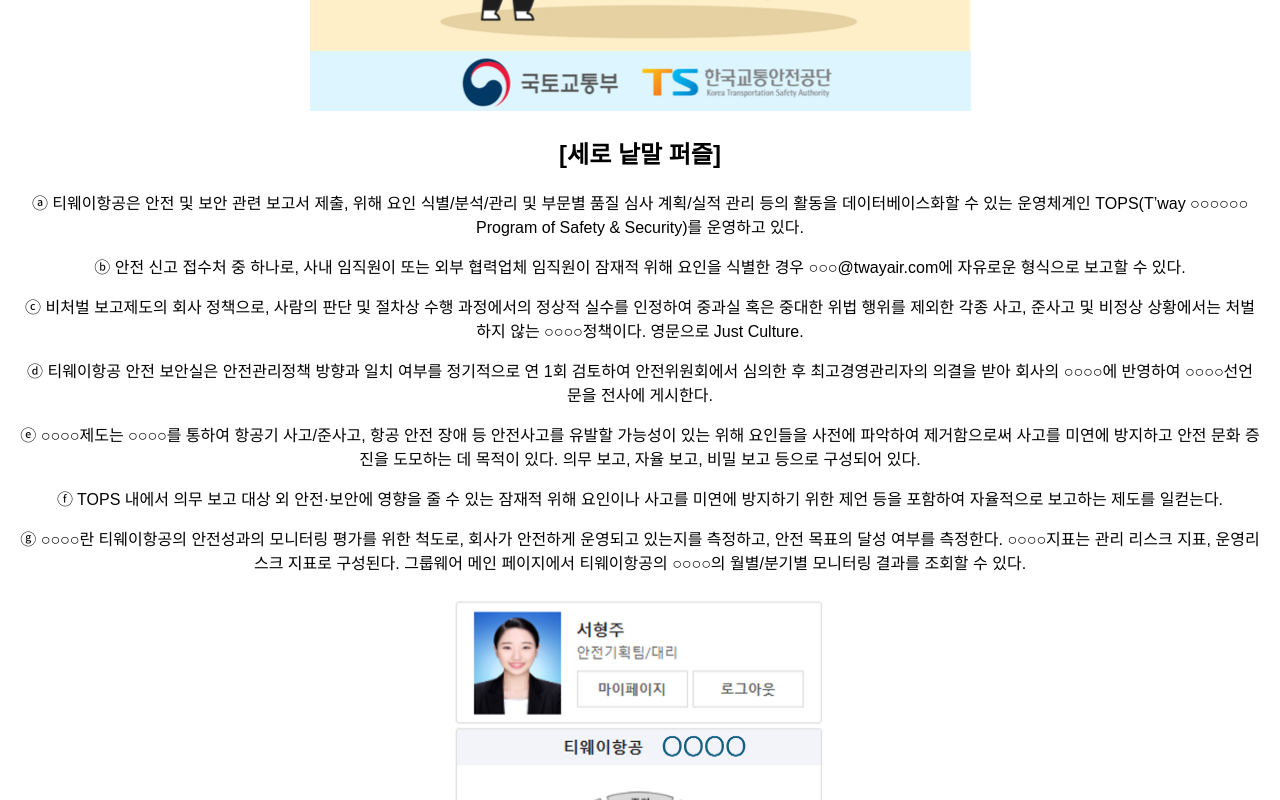
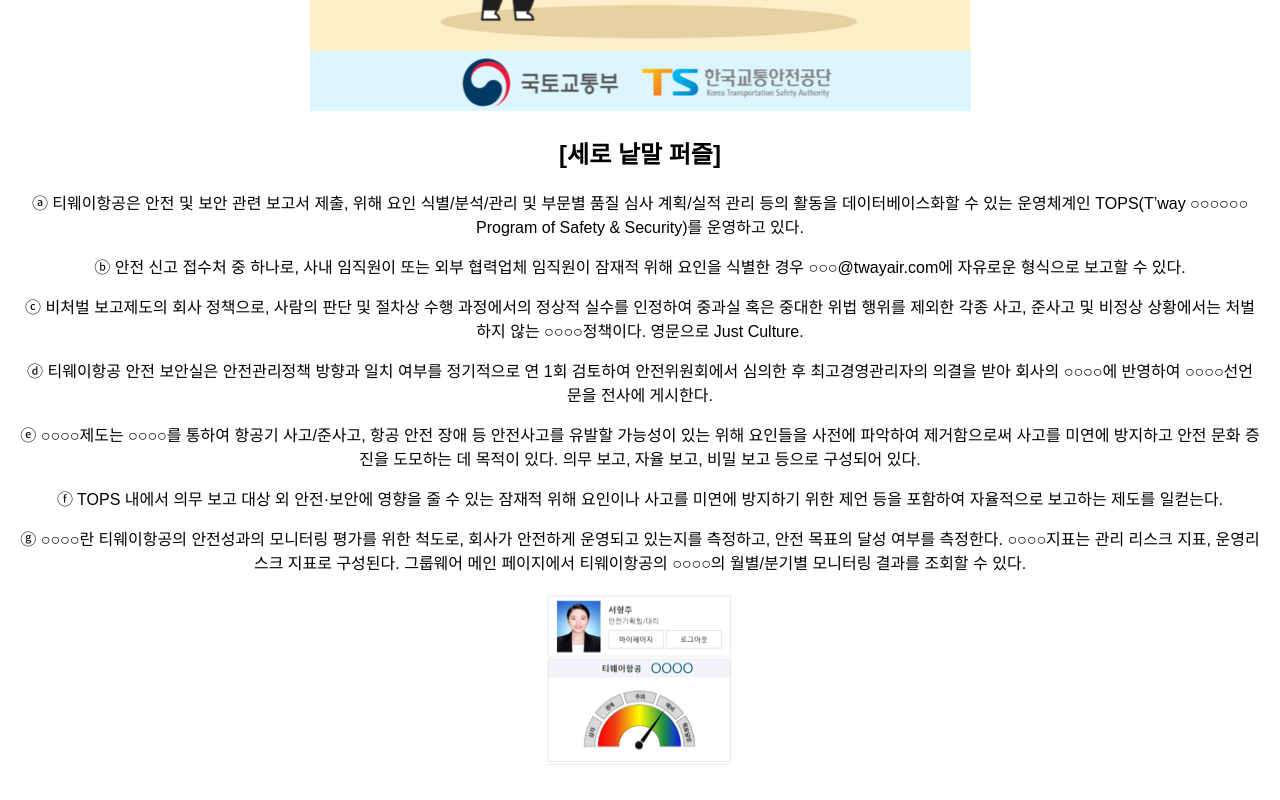
Before and after one commit to jychung09/tway_safe, a plain HTML site: page index.html in a window 1280 px wide. Shown: the part 2000-2800 px from the top of the page. Drawn offline with Linux system fonts and the light colour scheme.

Commit message:
Update index.html

```diff
--- a/index.html
+++ b/index.html
@@ -177,7 +177,7 @@
         <p>ⓕ TOPS 내에서 의무 보고 대상 외 안전·보안에 영향을 줄 수 있는 잠재적 위해 요인이나 사고를 미연에 방지하기 위한 제언 등을 포함하여 자율적으로 보고하는 제도를 일컫는다.</p>
         <p>ⓖ ○○○○란 티웨이항공의 안전성과의 모니터링 평가를 위한 척도로, 회사가 안전하게 운영되고 있는지를 측정하고, 안전 목표의 달성 여부를 측정한다. ○○○○지표는 관리 리스크 지표, 운영리스크 지표로 구성된다. 그룹웨어 메인 페이지에서 티웨이항공의 ○○○○의 월별/분기별 모니터링 결과를 조회할 수 있다.</p>
 
-        <img src="zoo.png" alt="zoo 이미지" style="width: 380px; height: 350px;">
+        <img src="zoo.png" alt="zoo 이미지" style="width: 190px; height: 175px;">
     </div>
 </body>
 </html>
```
